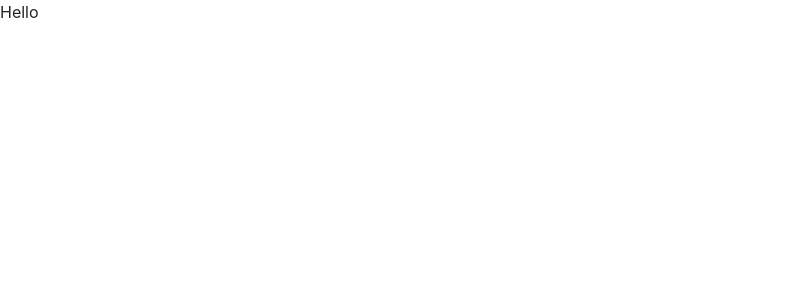
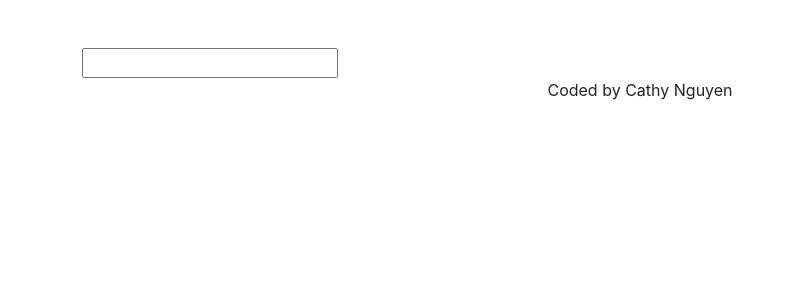
Before and after one commit to catnguyen90/dictionary-project, a React (Create React App) app: page / in a window 1280 px wide. Shown: the top 300 px of the page, without its empty margins (0-794 px from the left). Built offline with nearby package versions, Linux system fonts and the light colour scheme.

Commit message:
create dictionary component and created form within it

```diff
--- a/src/App.css
+++ b/src/App.css
@@ -0,0 +1,4 @@
+.App-footer {
+  text-align: center;
+  margin: 30px 0;
+}
--- a/src/App.js
+++ b/src/App.js
@@ -1,10 +1,16 @@
 import "./App.css";
+import Dictionary from "./Dictionary";
 
 function App() {
   return (
     <div className="App">
-      <header className="App-header"></header>
-      Hello
+      <div className="container">
+        <header className="App-header"></header>
+        <main>
+          <Dictionary />
+        </main>
+        <footer className="text-center">Coded by Cathy Nguyen</footer>
+      </div>
     </div>
   );
 }
--- /dev/null
+++ b/src/Dictionary.js
@@ -0,0 +1,23 @@
+import React, { useState } from "react";
+import "./Dictionary.css";
+
+export default function Dictionary() {
+  const [keyword, setKeyword] = useState("");
+
+  function search(event) {
+    event.preventDefault();
+    alert(`Searching for ${keyword}`);
+  }
+
+  function handleKeywordChange(event) {
+    setKeyword(event.target.value);
+  }
+
+  return (
+    <div className="Dictionary">
+      <form className="mt-5" onSubmit={search}>
+        <input type="search" onChange={handleKeywordChange} />
+      </form>
+    </div>
+  );
+}
```
Also changed, not shown: src/Dictionary.css (added).
